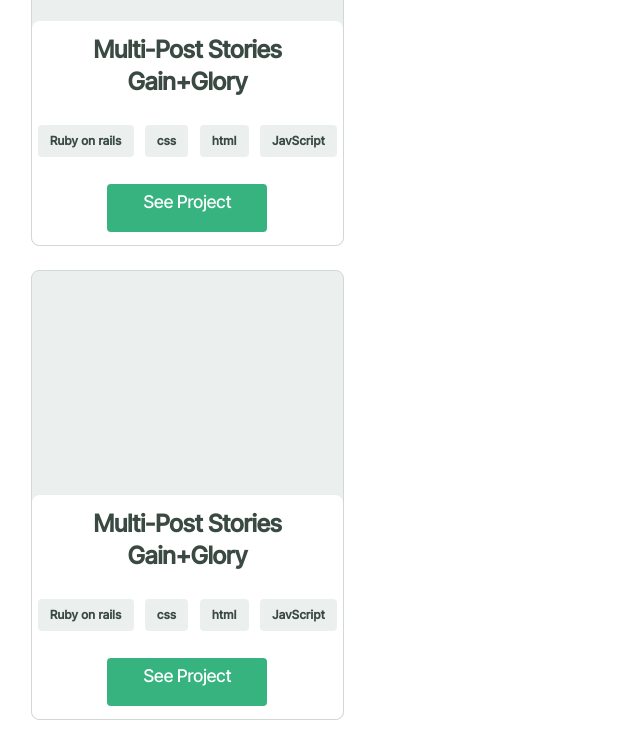
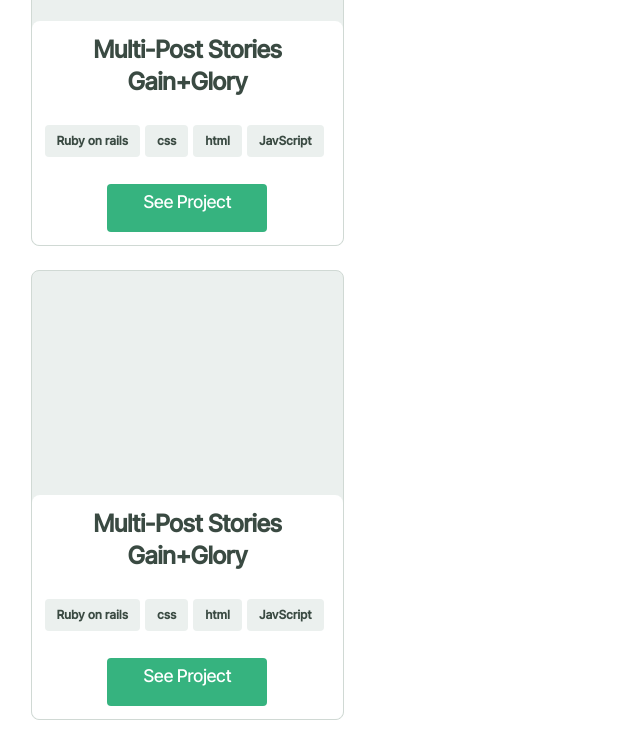
Before and after one commit to ijosue16/Mobile-portofolio, a website: page index.html in a window 1280 px wide. Shown: the part 1060-1801 px from the top of the page, without its empty margins (0-640 px from the left). Drawn offline with Linux system fonts and the light colour scheme.

Commit message:
added float on language class

```diff
--- a/styles.css
+++ b/styles.css
@@ -130,12 +130,7 @@ body {
   border-radius: 8px;
 }
 
-.pr-language {
-  width: 100%;
-  display: flex;
-  flex-direction: row;
-  justify-content: space-around;
-}
+
 
 .language {
   color: #3a4a42;
@@ -146,7 +141,17 @@ body {
   background: #ebf0ee;
   border-radius: 4px;
   padding: 8px 12px;
+  float: left;
+  margin-right: 5px;
 }
+.pr-language {
+  width: 100%;
+  margin-left: 25px;
+}
+/* .language {
+  float: left;
+  margin-right: 5px;
+} */
 
 h3 {
   font-style: normal;
```
